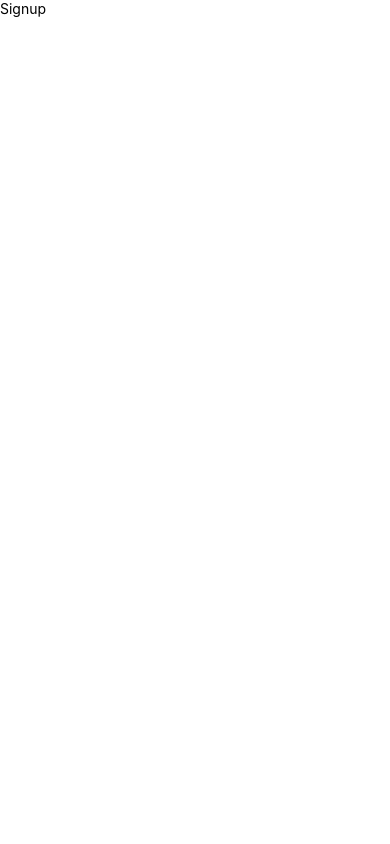
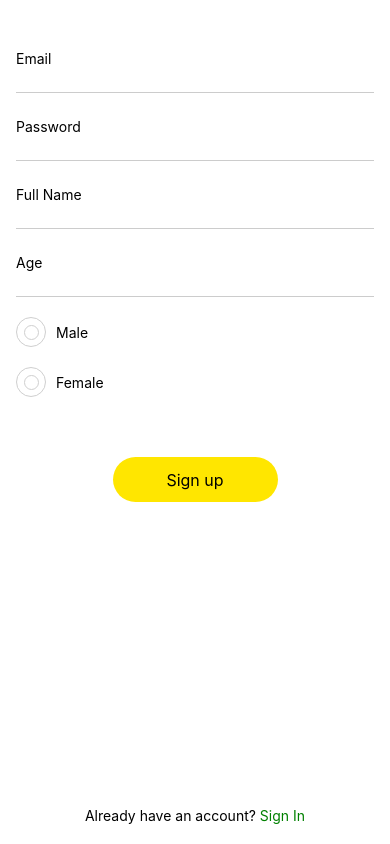
Before and after one commit to mhSadique/to-do-in-RN, a React Native app: screen /Signup in a window 390 px wide. Built offline with nearby package versions, Linux system fonts and the light colour scheme.

Commit message:
login and sign up screen is done

```diff
--- /dev/null
+++ b/src/componentss/Input.jsx
@@ -0,0 +1,22 @@
+import React from "react";
+import { TextInput, StyleSheet } from "react-native";
+
+const Input = ({ placeholder, secureTextEntry }) => {
+  return (
+    <TextInput
+      placeholder={placeholder}
+      style={styles.input}
+      secureTextEntry={secureTextEntry}
+    />
+  );
+};
+
+export default Input;
+
+const styles = StyleSheet.create({
+  input: {
+    borderBottomWidth: 1,
+    height: 68,
+    borderBottomColor: "#ccc",
+  },
+});
--- a/src/screens/signin.jsx
+++ b/src/screens/signin.jsx
@@ -9,8 +9,9 @@ import {
 } from "react-native";
 import { SafeAreaView } from "react-native-safe-area-context";
 import Button from "../componentss/Button";
+import Input from "../componentss/Input";
 
-const Signin = () => {
+const Signin = ({ navigation }) => {
   return (
     <SafeAreaView style={{ flex: 1 }}>
       <Image
@@ -22,12 +23,8 @@ const Signin = () => {
       </Text>
 
       <View style={{ paddingHorizontal: 16, paddingVertical: 25 }}>
-        <TextInput placeholder="Email" style={styles.input} />
-        <TextInput
-          placeholder="Password"
-          style={styles.input}
-          secureTextEntry
-        />
+        <Input placeholder="Email" />
+        <Input placeholder="Password" secureTextEntry={true} />
         <Button
           title="Login"
           customStyle={{ alignSelf: "center", marginTop: 60 }}
@@ -40,7 +37,12 @@ const Signin = () => {
           alignItems: "center",
         }}
       >
-        <Pressable style={{ marginBottom: 20 }}>
+        <Pressable
+          style={{ marginBottom: 20 }}
+          onPress={() => {
+            navigation.navigate("Signup");
+          }}
+        >
           <Text style={{ color: "black" }}>
             Don't have an account?{" "}
             <Text style={{ color: "green" }}>Sign Up</Text>
--- a/src/screens/signup.jsx
+++ b/src/screens/signup.jsx
@@ -1,12 +1,113 @@
-import React from "react";
-import { View, Text } from "react-native";
+import React, { useState } from "react";
+import {
+  View,
+  Text,
+  Image,
+  TextInput,
+  StyleSheet,
+  Pressable,
+} from "react-native";
+import { SafeAreaView } from "react-native-safe-area-context";
+import Button from "../componentss/Button";
+import Input from "../componentss/Input";
 
-const Signup = () => {
+const Signup = ({ navigation }) => {
+  const [gender, setGender] = useState(null);
+  const genderOptions = ["Male", "Female"];
   return (
-    <View>
-      <Text>Signup</Text>
-    </View>
+    <SafeAreaView style={{ flex: 1 }}>
+      <View style={{ paddingHorizontal: 16, paddingVertical: 25 }}>
+        <Input placeholder="Email" />
+        <Input placeholder="Password" secureTextEntry />
+        <Input placeholder="Full Name" />
+        <Input placeholder="Age" />
+
+        {genderOptions.map((option) => {
+          const selected = option === gender;
+          return (
+            <Pressable
+              style={styles.radioContainer}
+              key={option}
+              onPress={() => setGender(option)}
+            >
+              <View
+                style={[
+                  styles.outerCircle,
+                  selected && styles.selectedOuterCircle,
+                ]}
+              >
+                <View
+                  style={[
+                    styles.innerCircle,
+                    selected && styles.selectedInnerCircle,
+                  ]}
+                />
+              </View>
+              <Text style={styles.genderText}>{option}</Text>
+            </Pressable>
+          );
+        })}
+
+        <Button
+          title="Sign up"
+          customStyle={{ alignSelf: "center", marginTop: 60 }}
+        />
+      </View>
+      <View
+        style={{
+          flex: 1,
+          justifyContent: "flex-end",
+          alignItems: "center",
+        }}
+      >
+        <Pressable
+          style={{ marginBottom: 20 }}
+          onPress={() => {
+            navigation.navigate("Signin");
+          }}
+        >
+          <Text style={{ color: "black" }}>
+            Already have an account?{" "}
+            <Text style={{ color: "green" }}>Sign In</Text>
+          </Text>
+        </Pressable>
+      </View>
+    </SafeAreaView>
   );
 };
 
 export default Signup;
+
+const styles = StyleSheet.create({
+  radioContainer: {
+    flexDirection: "row",
+    alignItems: "center",
+    marginTop: 20,
+  },
+  outerCircle: {
+    width: 30,
+    height: 30,
+    borderRadius: 15,
+    borderColor: "#cfcfcf",
+    borderWidth: 1,
+    justifyContent: "center",
+    alignItems: "center",
+  },
+  innerCircle: {
+    width: 15,
+    height: 15,
+    borderRadius: 15,
+    borderColor: "#cfcfcf",
+    borderWidth: 1,
+  },
+  selectedOuterCircle: {
+    borderColor: "orange",
+  },
+  selectedInnerCircle: {
+    borderColor: "orange",
+    backgroundColor: "orange",
+  },
+  genderText: {
+    marginLeft: 10,
+  },
+});
```
